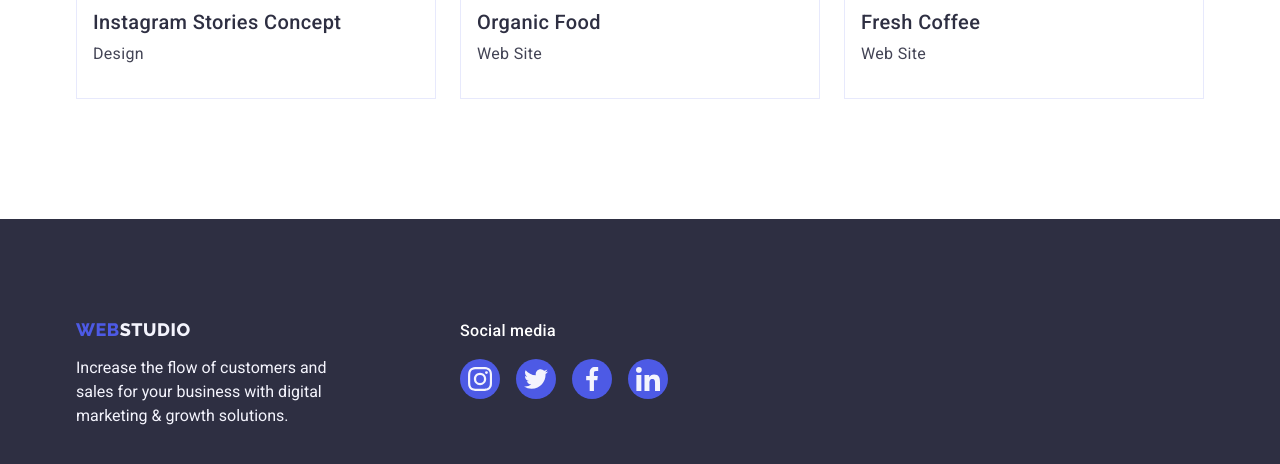
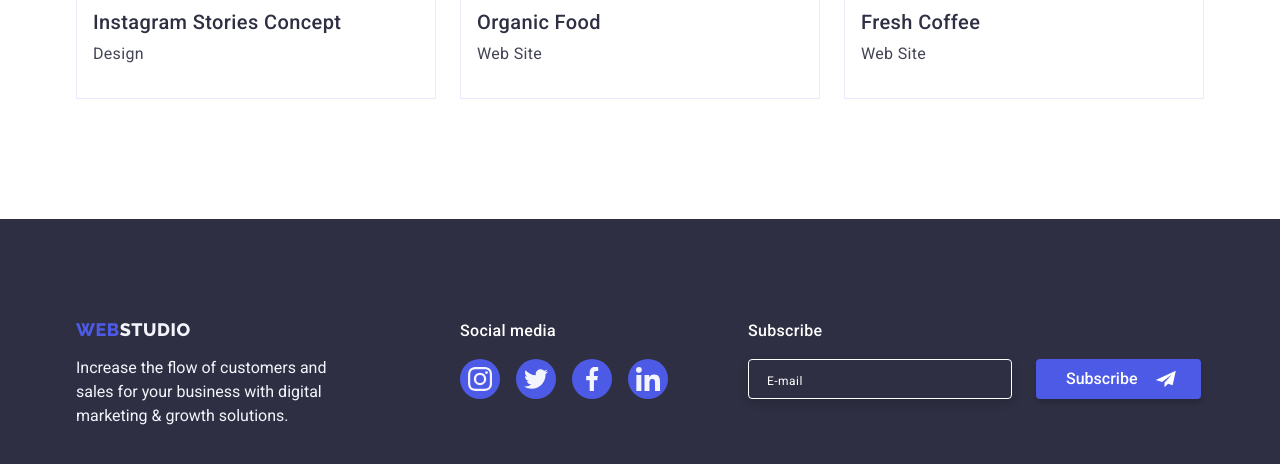
Before and after one commit to IvanGrabovskyi/goit-markup-hw-06, a plain HTML site: page portfolio.html in a window 1280 px wide. Shown: the part 1551-2015 px from the top of the page. Drawn offline with nearby package versions, Linux system fonts and the light colour scheme.

Commit message:
fix portfolio footer

```diff
--- a/portfolio.html
+++ b/portfolio.html
@@ -327,6 +327,28 @@
             </li>
           </ul>
         </div>
+        <div class="subscribe-container">
+          <p class="footer-soc-text">Subscribe</p>
+          <form>
+            <div class="subscribe-wrap">
+              <label aria-label="footer-input-subscribe">
+                <input
+                  class="subscribe-input"
+                  type="email"
+                  name="email"
+                  id="email"
+                  placeholder="E-mail"
+                />
+              </label>
+              <button type="submit" class="subscribe-btn">
+                <span class="subscribe-text">Subscribe</span>
+                <svg class="icon-send" widht="24" height="20">
+                  <use href="./images/form.svg#icon-icon_send"></use>
+                </svg>
+              </button>
+            </div>
+          </form>
+        </div>
       </div>
     </footer>
   </body>
```
